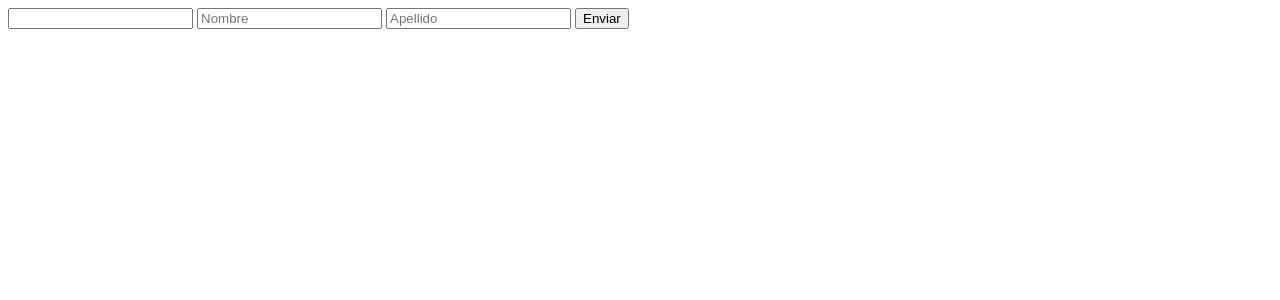
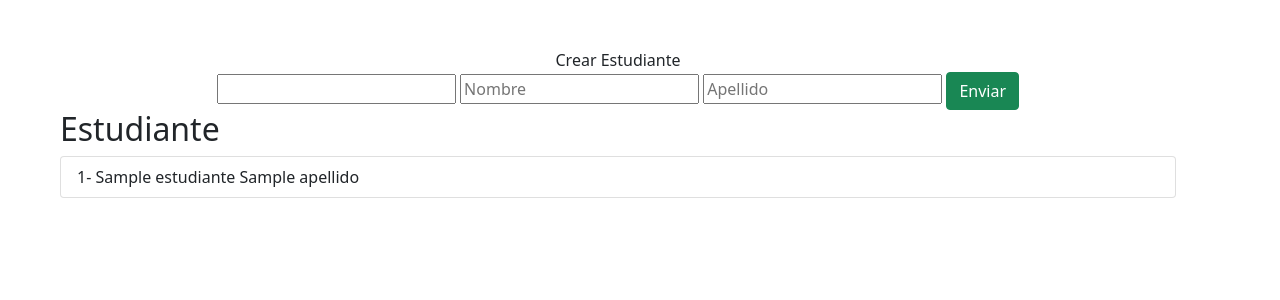
Before and after one commit to Anyel-ec/CRUD-Flask-With-SQLServer, a Flask app: template templates/crear.html in a window 1280 px wide. Shown: the top 300 px of the page. Run offline with Flask 3, Linux system fonts and the light colour scheme; the template is opened without the code that fills it: most values are stand-ins (such as "Sample title", 1, 10 or a date in 2020).

Commit message:
update file crear to view studient

```diff
--- a/app.py
+++ b/app.py
@@ -21,6 +21,7 @@ def conexion_bd():
 @app.route('/', methods=['GET', 'POST'])
 # Create
 def crear ():
+    estudiantes = obtener_estudiantes()
     if request.method == 'POST':
         id = request.form['id']
         nombre = request.form['nombre']
@@ -31,6 +32,14 @@ def crear ():
         cursor.commit()
         conn.close()
         return "Estudiante creado con exito"
-    return render_template('crear.html')
+    return render_template('crear.html', estudiantes = estudiantes)
+
+def obtener_estudiantes():
+    conn = conexion_bd()
+    cursor = conn.cursor()
+    cursor.execute('SELECT * FROM ESTUDIANTE')
+    estudiantes = cursor.fetchall()
+    conn.close()
+    return estudiantes
 
 app.run(debug=True)
--- a/templates/crear.html
+++ b/templates/crear.html
@@ -4,13 +4,36 @@
     <meta charset="UTF-8">
     <meta name="viewport" content="width=device-width, initial-scale=1.0">
     <title>Document</title>
+    <link href="https://cdn.jsdelivr.net/npm/bootstrap@5.0.2/dist/css/bootstrap.min.css" rel="stylesheet" integrity="sha384-EVSTQN3/azprG1Anm3QDgpJLIm9Nao0Yz1ztcQTwFspd3yD65VohhpuuCOmLASjC" crossorigin="anonymous">
 </head>
 <body>
-    <form action="/" method="post">
-        <input type="text" name="id">
-        <input type="text" name="nombre"  placeholder="Nombre">
-        <input type="text" name="apellido" placeholder="Apellido">
-        <input type="submit" value="Enviar">
-    </form>
+    <div class="container m-5">
+        <div class="row ">
+            <div class="col-12 text-center">
+                Crear Estudiante
+                <form action="/" method="post">
+                    <input type="text" name="id">
+                    <input type="text" name="nombre"  placeholder="Nombre">
+                    <input type="text" name="apellido" placeholder="Apellido">
+                    <input type="submit" value="Enviar" class="btn btn-success">
+                </form>
+            </div>
+            <div class="col-12">
+                <h2>Estudiante</h2>
+                <ul class="list-group">
+                    {% if estudiantes %}
+                        {% for estudiante in estudiantes %}
+                        <li class="list-group-item">
+                          {{estudiante.id}}- {{ estudiante.nombre }} {{ estudiante.apellido }}
+                        </li>
+                        {% endfor %}
+                    {% else %}
+                        <li class="list-group-item"> No hay datos </li>
+                    {% endif %}
+                </ul>
+            </div>
+
+        </div>
+    </div>
 </body>
 </html>
```
